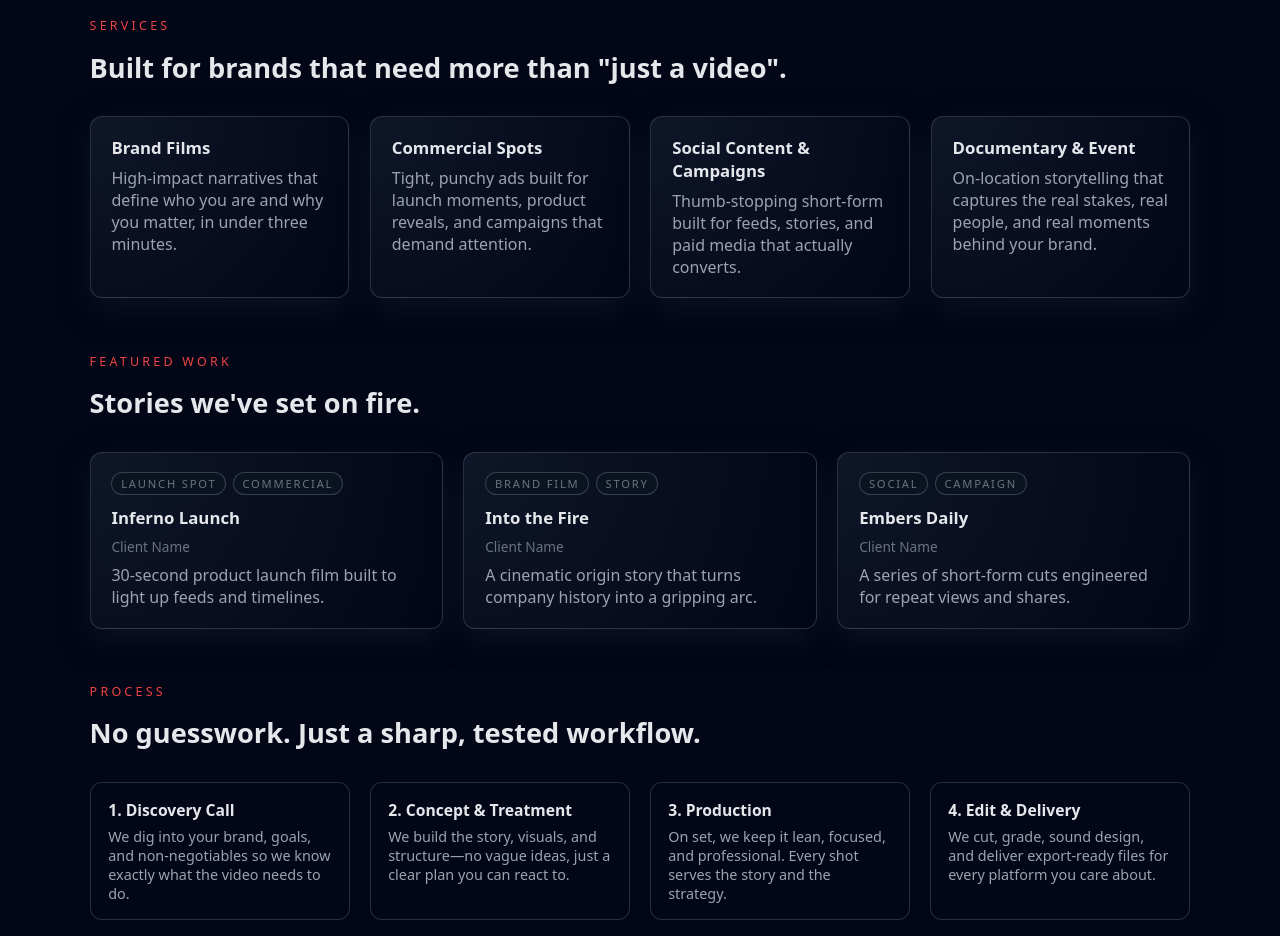
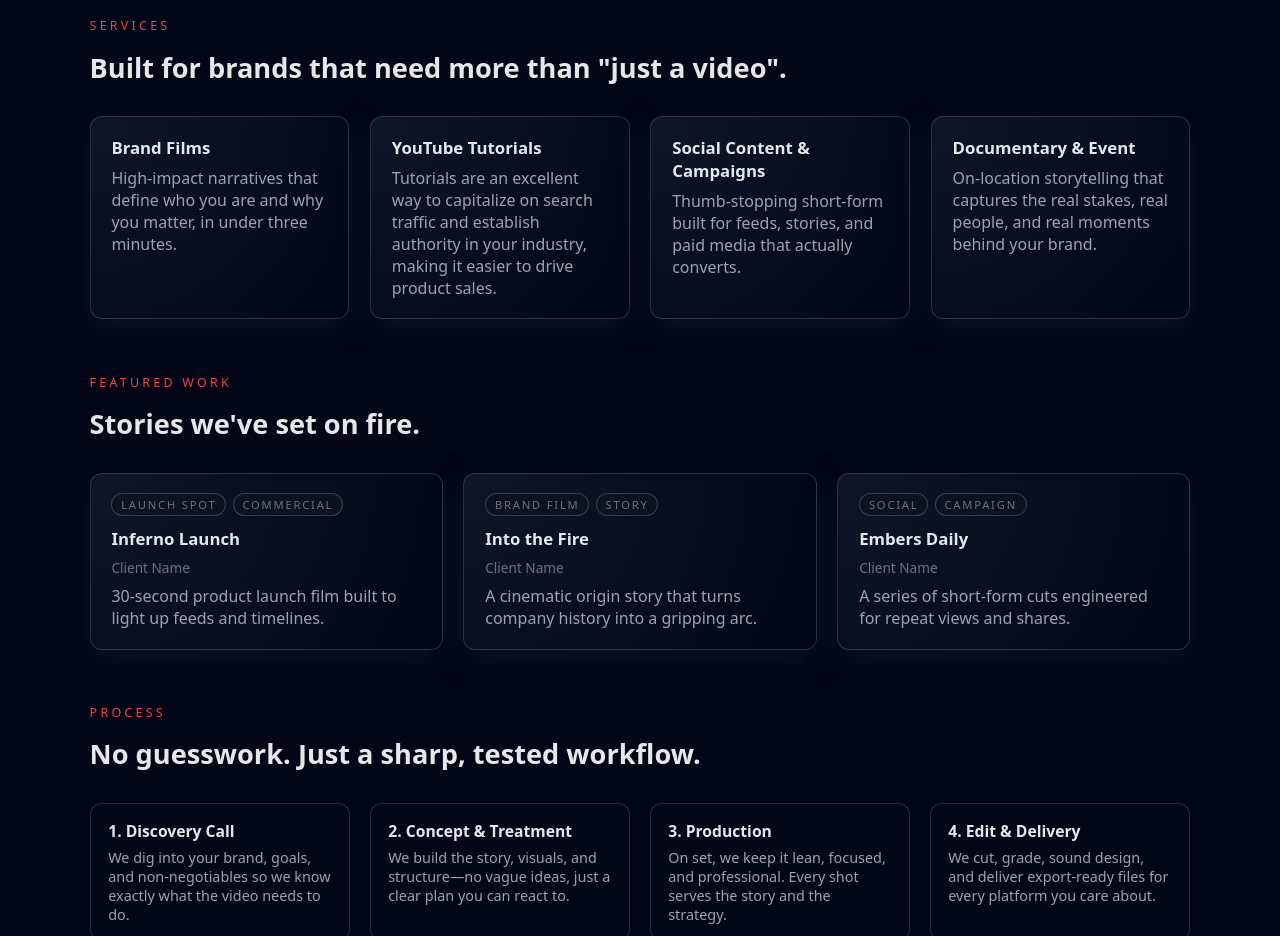
Before and after one commit to Wrestling-Reimagined/dineInHellProductions, a React (Vite) app: page / in a window 1280 px wide. Shown: the part 1900-2836 px from the top of the page. Built offline with nearby package versions, Linux system fonts and the light colour scheme.

Commit message:
Add clickable links to YouTube Tutorials and Documentary & Event service cards

```diff
--- a/src/App.tsx
+++ b/src/App.tsx
@@ -106,11 +106,17 @@ function App() {
               </p>
             </article>
             <article className="card">
-              <h3>Commercial Spots</h3>
+              <a
+                href="https://youtu.be/jYyLn6H1A2A"
+                target="_blank"
+                rel="noreferrer"
+                style={{ textDecoration: 'none', color: 'inherit', display: 'block' }}
+              >
+                <h3>YouTube Tutorials</h3>
                 <p>
-                Tight, punchy ads built for launch moments, product reveals, and
-                campaigns that demand attention.
+                Tutorials are an excellent way to capitalize on search traffic and establish authority in your industry, making it easier to drive product sales.
                 </p>
+              </a>
             </article>
             <article className="card">
               <h3>Social Content &amp; Campaigns</h3>
@@ -120,11 +126,18 @@ function App() {
               </p>
             </article>
             <article className="card">
+              <a
+                href="https://www.youtube.com/watch?v=l5wU3B79BQA"
+                target="_blank"
+                rel="noreferrer"
+                style={{ textDecoration: 'none', color: 'inherit', display: 'block' }}
+              >
                 <h3>Documentary &amp; Event</h3>
                 <p>
                   On-location storytelling that captures the real stakes, real
                   people, and real moments behind your brand.
                 </p>
+              </a>
             </article>
           </div>
         </section>
```
Lines whose indentation alone changed are shown as unchanged.
